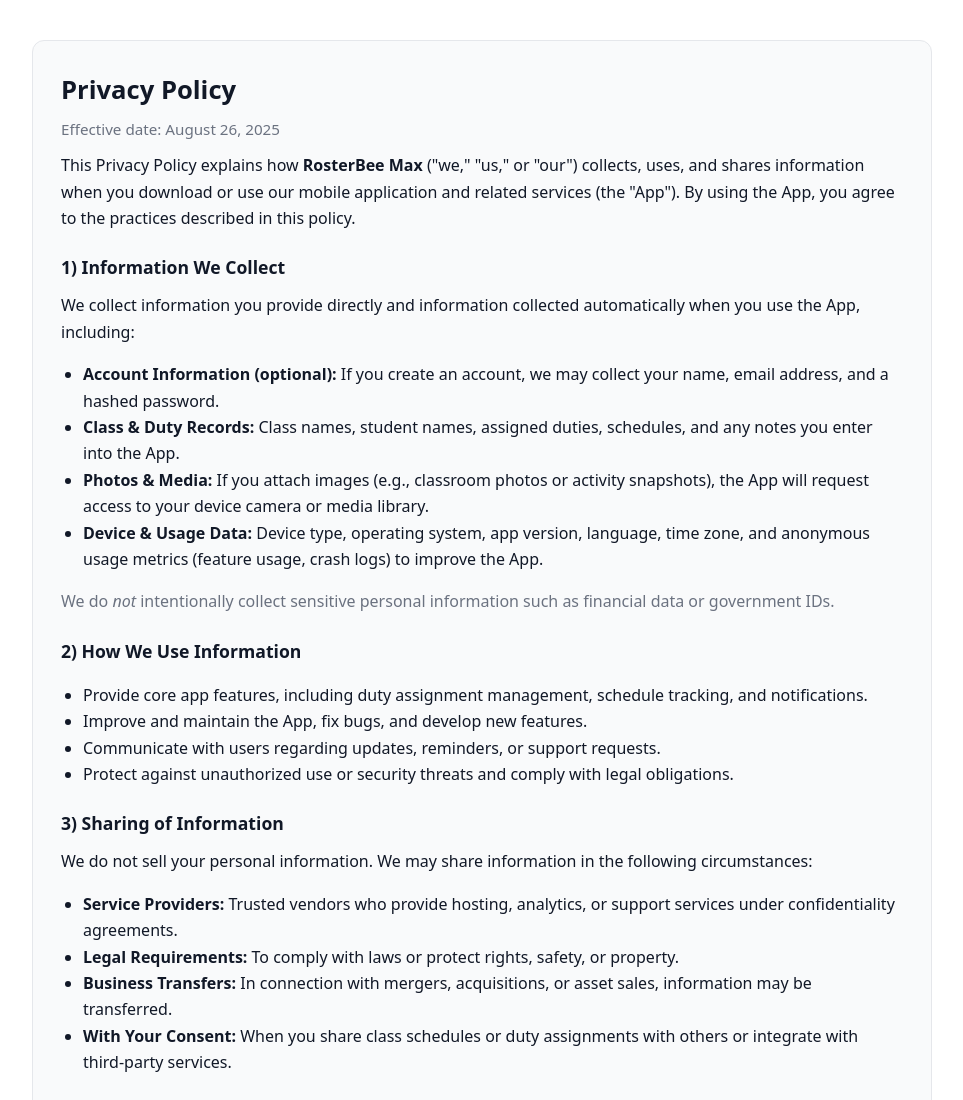
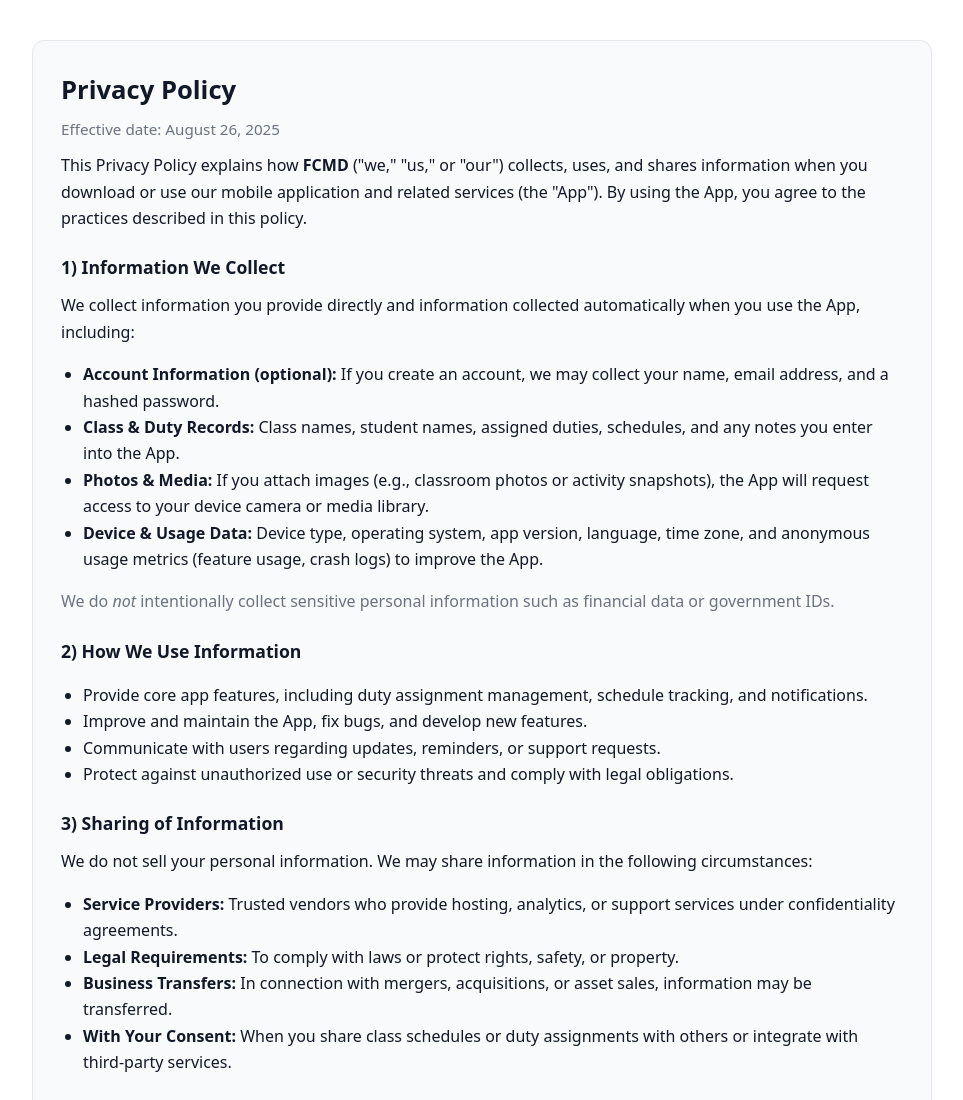
Before and after one commit to zxjota/RosterBee-Max-WEB, a plain HTML site: page index.html in a window 1280 px wide. Shown: the top 1100 px of the page, without its empty margins (158-1121 px from the left). Drawn offline with Linux system fonts and the light colour scheme.

Commit message:
Update index.html

```diff
--- a/index.html
+++ b/index.html
@@ -3,7 +3,7 @@
 <head>
   <meta charset="UTF-8" />
   <meta name="viewport" content="width=device-width, initial-scale=1" />
-  <title>RosterBee Max — Privacy Policy</title>
+  <title>FCMD — Privacy Policy</title>
   <style>
     :root{ --bg:#ffffff; --fg:#111827; --muted:#6b7280; --card:#f9fafb; --link:#2563eb; --border:#e5e7eb; }
     html,body{height:100%;}
@@ -26,7 +26,7 @@
       <h1>Privacy Policy</h1>
       <p class="last-updated">Effective date: August 26, 2025</p>
       <p>
-        This Privacy Policy explains how <strong>RosterBee Max</strong> ("we," "us," or "our") collects, uses, and shares information when you download or use our mobile application and related services (the "App"). By using the App, you agree to the practices described in this policy.
+        This Privacy Policy explains how <strong>FCMD</strong> ("we," "us," or "our") collects, uses, and shares information when you download or use our mobile application and related services (the "App"). By using the App, you agree to the practices described in this policy.
       </p>
 
       <div class="section">
```
